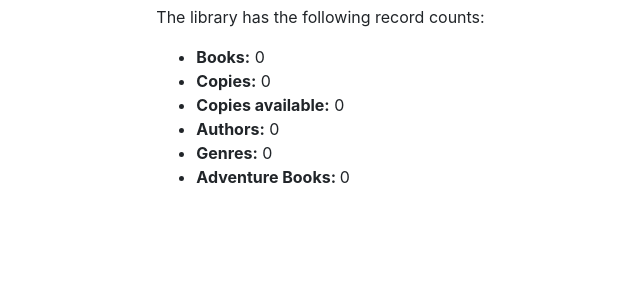
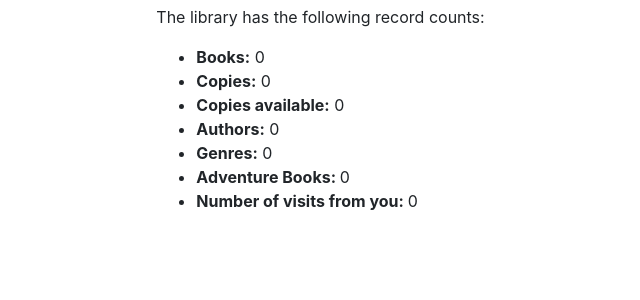
Before and after one commit to x0r5/django-library, a Django app: page /catalog/ in a window 1280 px wide. Shown: the part 137-437 px from the top of the page, without its empty margins (72-712 px from the left). Run offline with Django 3.2, Linux system fonts and the light colour scheme; data that the repository does not hold is empty; some libraries are stand-ins or nearby versions.

Commit message:
session: num_visits

```diff
--- a/catalog/templates/index.html
+++ b/catalog/templates/index.html
@@ -14,5 +14,6 @@
     <li><strong>Authors:</strong> {{ num_authors }}</li>
     <li><strong>Genres:</strong> {{ num_genres }}</li>
     <li><strong>Adventure Books: </strong>{{ num_genres_adventure }}</li>
+    <li><strong>Number of visits from you: </strong>{{ num_visits}}</li>
   </ul>
 {% endblock %}
--- a/catalog/views.py
+++ b/catalog/views.py
@@ -10,6 +10,8 @@ def index(request):
     num_authors = Author.objects.count() # all() is implied by default
     num_genres = Genre.objects.count()
     num_genres_adventure = Book.objects.filter(genre__name = 'adventure').count()
+    num_visits = request.session.get('num_visits', 0)
+    request.session['num_visits'] = num_visits + 1
 
     context = {
         'num_books': num_books,
@@ -18,6 +20,7 @@ def index(request):
         'num_authors': num_authors,
         'num_genres': num_genres,
         'num_genres_adventure': num_genres_adventure,
+        'num_visits': num_visits,
     }
 
     return render(request, 'index.html', context=context)
```
